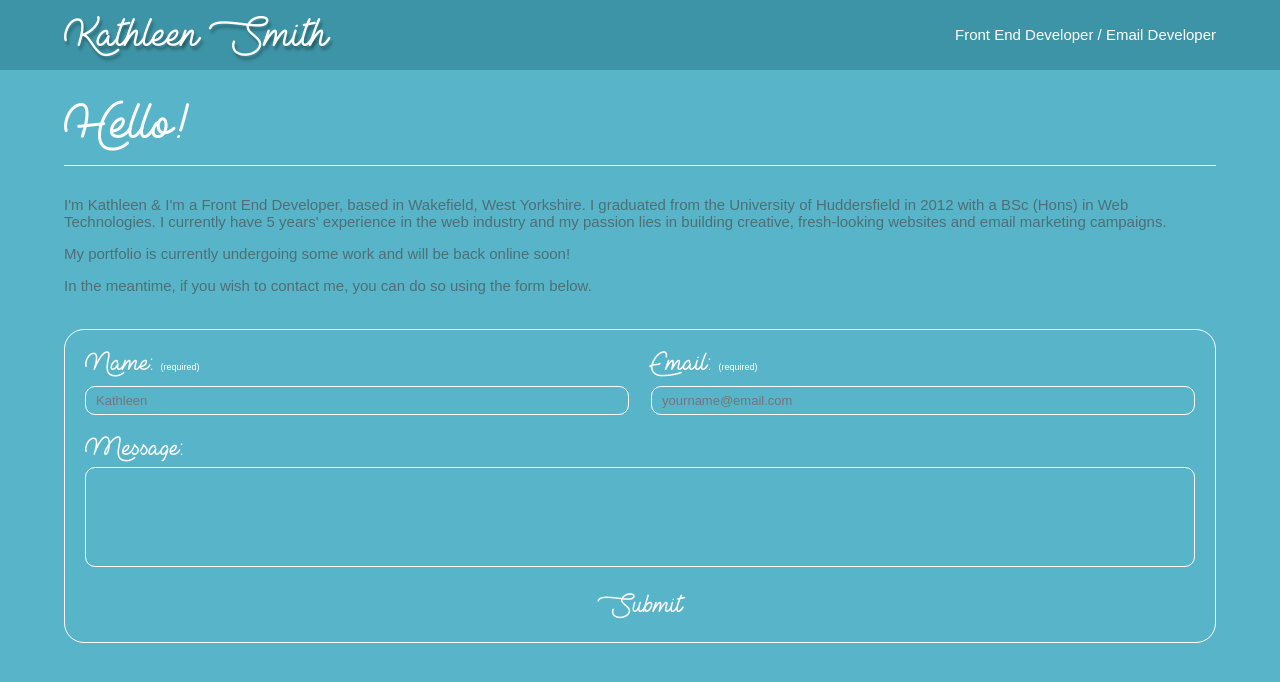
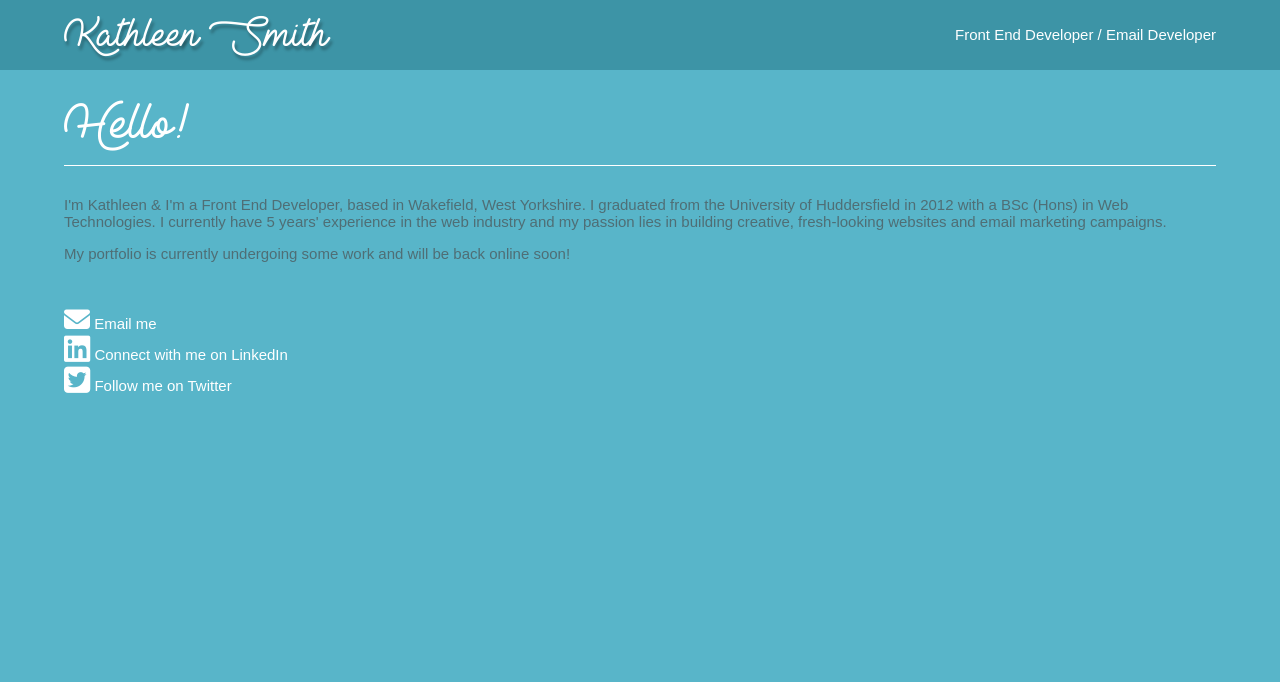
Before and after one commit to kathleen-smith/kathleen-smith.github.io, a PHP site: page / in a window 1280 px wide. Shown: the top 682 px of the page. Run offline with PHP 8.4, Linux system fonts and the light colour scheme; some libraries are stand-ins or nearby versions.

Commit message:
Removed form

```diff
--- a/index.html
+++ b/index.html
@@ -14,7 +14,6 @@
         <script src="scripts/custom.js"></script>
     </head>
     <body>
-        <?php include('includes/analytics-tracking.php'); ?>
         <div class="main-container" style="position:absolute;">
 
             <!-- Start Dark Bar -->
@@ -41,35 +40,15 @@
                     <p>
                         My portfolio is currently undergoing some work and will be back online soon!
                     </p>
-                    <p>
-                        In the meantime, if you wish to contact me, you can do so using the form <span>below</span>.
-                    </p>
                 </div>
                 <div class="contact">
-                <div id="thank_you" style="display: none;">
-                    Thank you for your message! I'll get back to you as soon as I can :)
+                <div id="thank_you">
                     <div class="social">
+                        <a href="mailto:kathleenmrasmith@gmail.com"><i class="fa fa-envelope" aria-hidden="true"></i> Email me</a>
                         <a href="https://www.linkedin.com/in/kathleenmrasmith/"><i class="fa fa-linkedin-square" aria-hidden="true"></i> Connect with me on LinkedIn</a>
                         <a href="https://twitter.com/kathleenmarie3"><i class="fa fa-twitter-square" aria-hidden="true"></i> Follow me on Twitter</a>
                     </div>
                 </div>
-                  <form id="contact_form" method="post">
-                    <div class="form-group">
-                        <div class="half">
-                            <label for="field_name">Name: <small>(required)</small></label>
-                            <input type="text" name="name" class="form-control" id="field_name" placeholder="Kathleen">
-                        </div>
-                        <div class="half">
-                            <label for="field_email">Email: <small>(required)</small></label>
-                            <input type="email" name="email" class="form-control" id="field_email" placeholder="yourname@email.com">
-                        </div>
-                    </div>
-                    <div class="form-group">
-                      <label for="field_phone">Message:</label>
-                      <textarea name="notes" class="form-control" id="notes"></textarea>
-                    </div>
-                    <input type="submit" name="submit" class="btn" value="Submit">
-                  </form>
 
                 </div>
             </div>
--- a/styles/css/landing-page.css
+++ b/styles/css/landing-page.css
@@ -142,6 +142,10 @@ input:-webkit-autofill {
 	font-size: 30px;
 }
 
+#thank_you .social a .fa-envelope {
+	font-size: 26px;
+}
+
 @media (max-width: 620px) {
 	h1 {
 		text-align: center;
```
